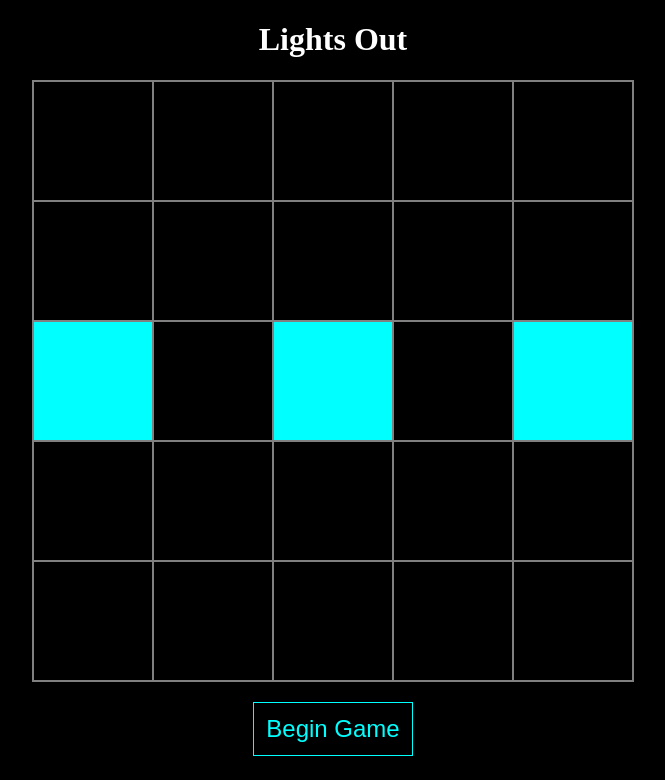
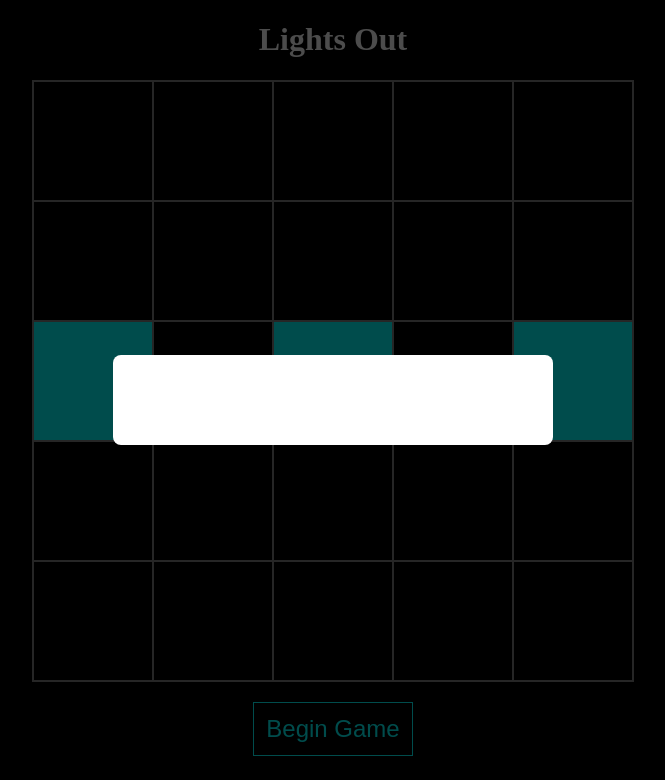
Before and after one commit to stillmattwest/lights-out, a React (Vite) app: page / in a window 1280 px wide. Both pictures are taken after a click on the button "Begin Game". Shown: the top 780 px of the page, without its empty margins (307-972 px from the left). Built offline with nearby package versions, Linux system fonts and the light colour scheme.

Commit message:
adding modal

```diff
--- a/src/App.jsx
+++ b/src/App.jsx
@@ -5,20 +5,38 @@ import { useState } from 'react';
 import Header from './components/Header/Header';
 import LightGrid from './components/LightGrid/LightGrid';
 import StartButton from './components/StartButton/StartButton';
+import Modal from './components/Modal/Modal';
 
 function App() {
 
   const [start, setStart] = useState(false);
+  const [showModal,setShowModal] = useState(false);
+  const [modalMessage,setModalMessage] = useState('');
 
   const startButtonClickHandler = () => {
     setStart(true);
   }
 
+  const endGame = () => {
+    setStart(false);
+  }
+
+  const toggleModalHandler = () => {
+    setShowModal(!showModal);
+  }
+
+  const setModalMessageHandler = (msg) => {
+    setModalMessage(msg);
+  }
+
   return (
     <>
       <Header />
-      <LightGrid start={start} />
+      <LightGrid start={start} endGame={endGame} toggleModal={toggleModalHandler} setModalMessage={setModalMessageHandler} />
       <StartButton onClick={startButtonClickHandler} />
+      <Modal isOpen={showModal} toggleModal={toggleModalHandler}>
+        <p>{modalMessage}</p>
+      </Modal>
     </>
   )
 }
--- a/src/components/LightGrid/LightGrid.jsx
+++ b/src/components/LightGrid/LightGrid.jsx
@@ -66,6 +66,10 @@ const LightGrid = (props) => {
 
     const checkForWin = () => {
         const winState = grid.every(row => row.every(cell => !cell));
+        props.endGame();
+        setStarted(false);
+        props.setModalMessage('You Win!');
+        props.toggleModal();
         console.log(`winState: ${winState}`);
     }
 
--- /dev/null
+++ b/src/components/Modal/Modal.css
@@ -0,0 +1,20 @@
+.modal-overlay {
+    position: fixed;
+    top: 0;
+    left: 0;
+    width: 100%;
+    height: 100%;
+    background: rgba(0, 0, 0, 0.7);
+    display: flex;
+    justify-content: center;
+    align-items: center;
+  }
+
+  .modal-content {
+    background: white;
+    padding: 20px;
+    border-radius: 8px;
+    width: 400px;
+    max-height: 80%;
+    overflow-y: auto;
+  }
--- /dev/null
+++ b/src/components/Modal/Modal.jsx
@@ -0,0 +1,21 @@
+import './Modal.css';
+
+const Modal = (props) => {
+
+    if(props.isOpen){
+        return(
+
+            <div className='modal-overlay'>
+                <div className='modal-content'>
+                    {props.children}
+                </div>
+            </div>
+
+        )
+    }else{
+        return null;
+    }
+
+}
+
+export default Modal;
```
